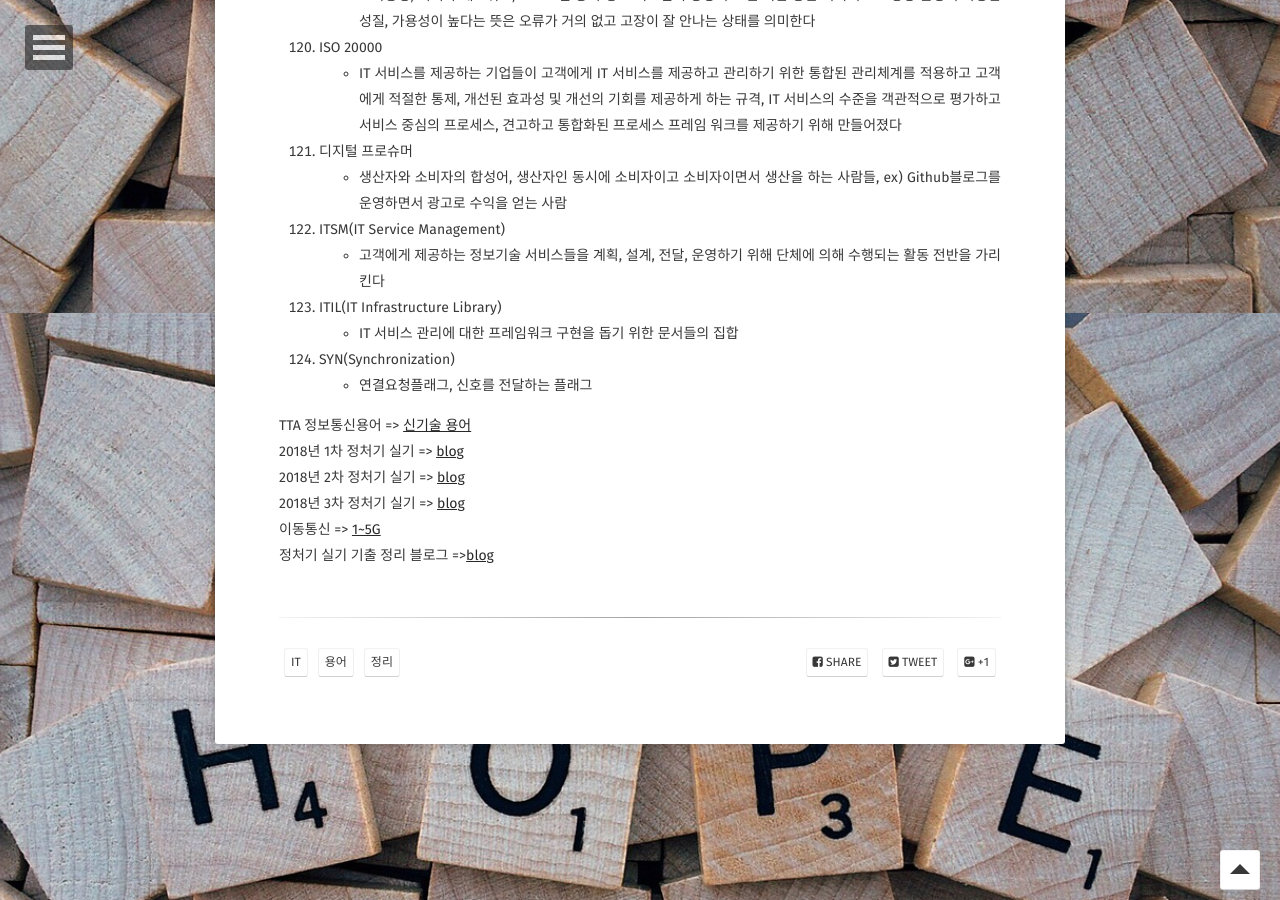
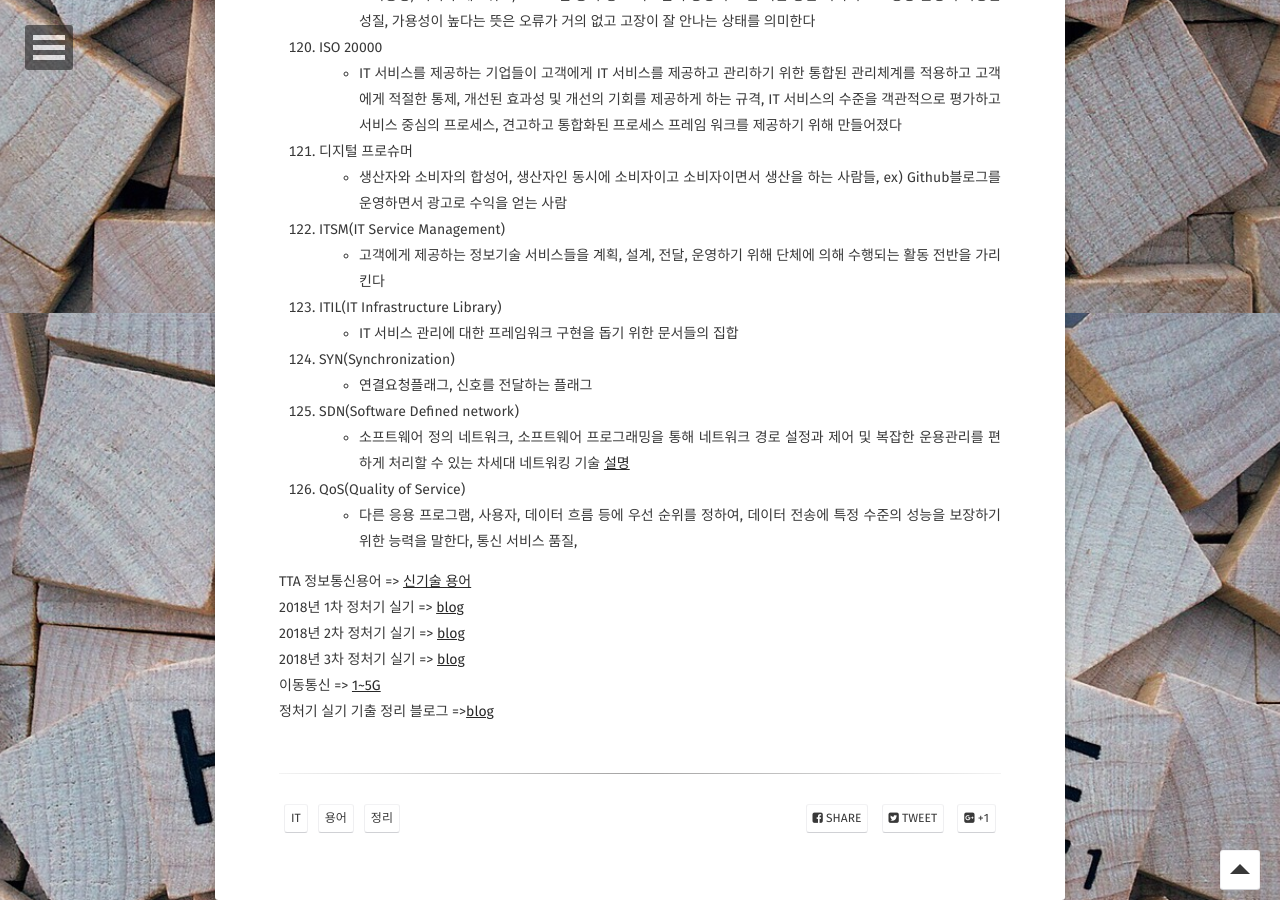
Before and after one commit to Jungjihyuk/JH_Life, a Jekyll site: the page built from _posts/2019-03-16-IT-Terms.md, in a window 1280 px wide and 900 px high, scrolled down 7787 px. Built offline with Jekyll 4.4.1, drawn with Linux system fonts in a browser that asks for light colours; some web fonts are replaced; comment, search, counter and statistics services are not loaded.

Commit message:
it terms 추가

```diff
--- a/_posts/2019-03-16-IT-Terms.md
+++ b/_posts/2019-03-16-IT-Terms.md
@@ -261,8 +261,10 @@ tag:
 - IT 서비스 관리에 대한 프레임워크 구현을 돕기 위한 문서들의 집합
 124. SYN(Synchronization)
 - 연결요청플래그, 신호를 전달하는 플래그
-
-
+125. SDN(Software Defined network)
+- 소프트웨어 정의 네트워크, 소프트웨어 프로그래밍을 통해 네트워크 경로 설정과 제어 및 복잡한 운용관리를 편하게 처리할 수 있는 차세대 네트워킹 기술 [설명](www.bloter.net/archives/267815)
+126. QoS(Quality of Service)
+- 다른 응용 프로그램, 사용자, 데이터 흐름 등에 우선 순위를 정하여, 데이터 전송에 특정 수준의 성능을 보장하기 위한 능력을 말한다, 통신 서비스 품질,
 
 TTA 정보통신용어 => [신기술 용어](https://terms.tta.or.kr/main.do)<br>
 2018년 1차 정처기 실기 => [blog](https://bactoria.me/post/17)<br>
```
